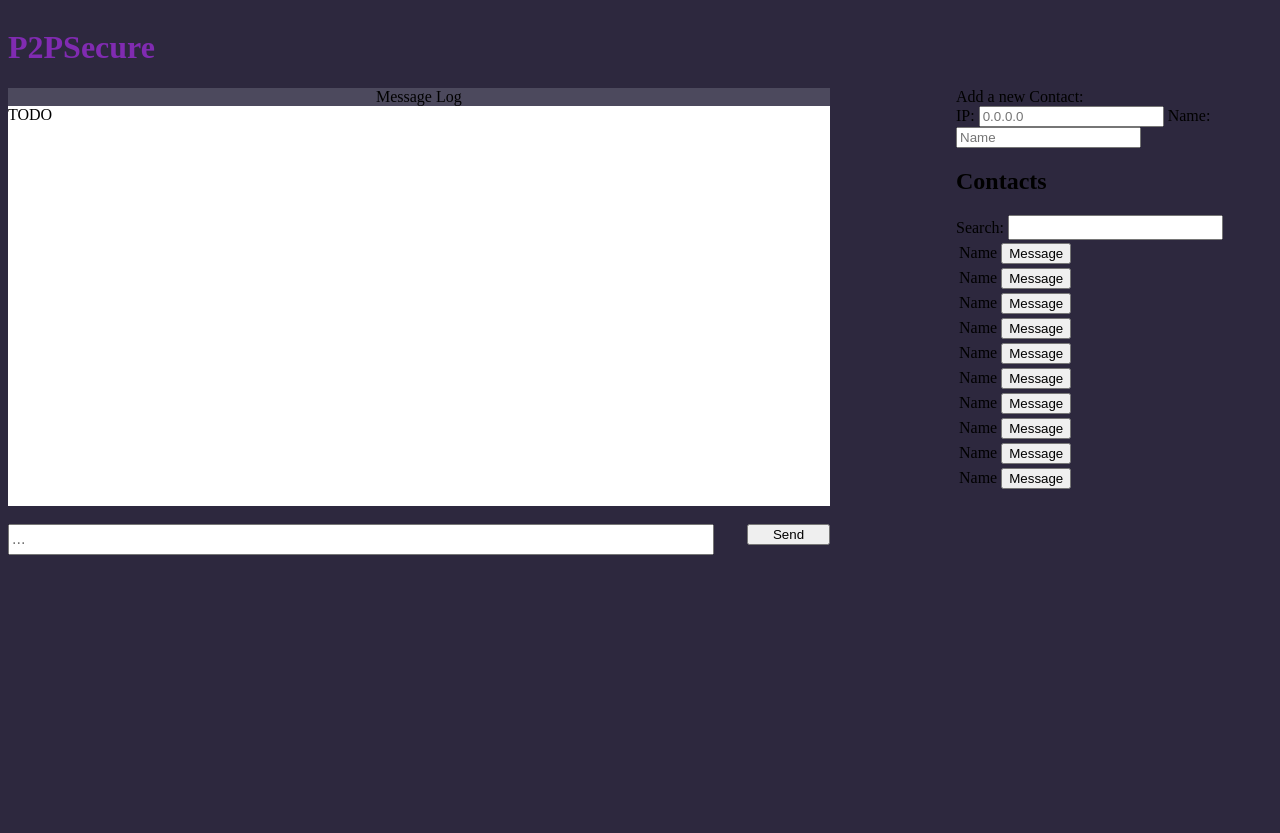
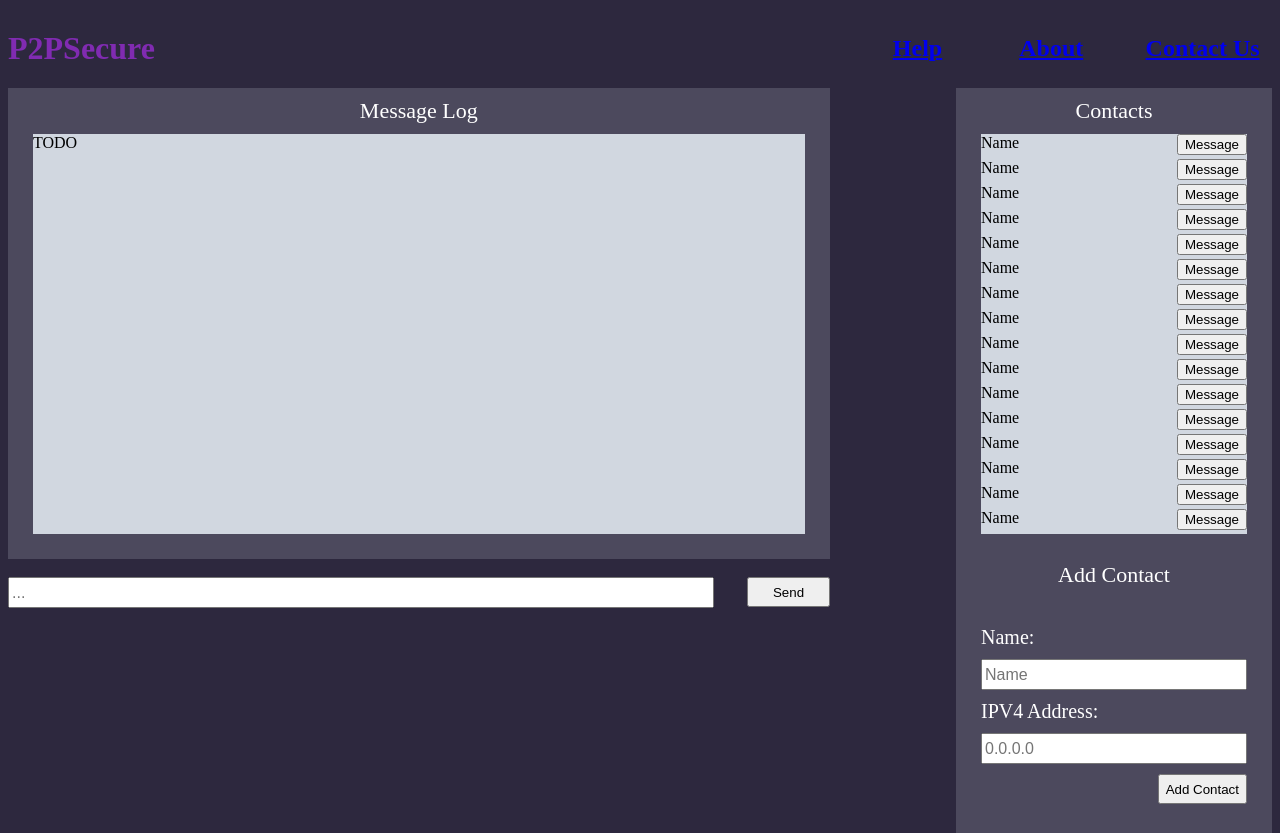
Before and after one commit to jace1427/P2P, a Flask app: page / in a window 1280 px wide. Before the commit the page ends 555 px from the top, so only its background shows below. Run offline with Flask 2, Linux system fonts and the light colour scheme; some libraries are stand-ins or nearby versions.

Commit message:
Updated UI

```diff
--- a/flask_p2p.py
+++ b/flask_p2p.py
@@ -14,7 +14,7 @@ TODO:
     Make 404 better
 """
 import flask
-from flask import request
+# from flask import request
 
 app = flask.Flask(__name__)
 app.secret_key = bytes(1)
@@ -36,9 +36,7 @@ def page_not_found(error):
 
 @app.route("/send", methods=['POST'])
 def send():
-    app.logger.debug(request.form)
-    flask.flash(u"ERROR: Please submit a distance", "error")
-    return flask.render_template('404.html'), 404
+    return
 
 
 if __name__ == '__main__':
--- a/static/css/p2p.css
+++ b/static/css/p2p.css
@@ -1,25 +1,29 @@
 .content {
     max-width: 1500px;
     margin: auto;
-    overflow: auto;
 }
 
-.title {
+.title_left {
     color: #802BB1;
+    display: flex;
+    align-items: center;
+    width: 65%;
+    float: left;
+    height: 80px;
 }
 
-.message_box {
-    background-color: #4c495d;
+.title_right {
+    color: #802BB1;
+    display: flex;
+    align-items: center;
+    width: 30%;
+    float: right;
+    height: 80px;
 }
 
-.m_l_label {
-    width: 100%;
-    text-align: center;
-}
-
-.message_log {
-    height: 400px;
-    background-color: #FFFFFF;
+.misc_right {
+    font-size: 1.5em;
+    width: 150px;
 }
 
 .left {
@@ -32,9 +36,31 @@
     float: right;
 }
 
+.message_box {
+    background-color: #4C495D;
+    padding-left: 25px;
+    padding-right: 25px;
+    padding-bottom: 25px;
+}
+
+.message_log_label {
+    width: 100%;
+    text-align: center;
+    color: #FFFFFF;
+    font-size: 22px;
+    padding-bottom: 10px;
+    padding-top: 10px;
+}
+
+.message_log {
+    height: 400px;
+    background-color: #D1D7E0;
+}
+
 .send {
     float: right;
     width: 10%;
+    height: 30px;
 }
 
 .message {
@@ -43,7 +69,65 @@
     font-size: 12pt;
 }
 
-.friend_search {
+.contact_div {
+    background-color: #4C495D;
+    height: 720px;
+    padding-left: 25px;
+    padding-right: 25px;
+    padding-bottom: 25px;
+}
+
+nav ul {
+    height: 400px;
+    overflow: hidden;
+    overflow-y: scroll;
+    background-color: #D1D7E0;
+    margin: 0;
+    padding: 0;
+}
+
+li {
     height: 25px;
+}
+
+.contact_label {
+    width: 100%;
+    text-align: center;
+    color: #FFFFFF;
+    font-size: 22px;
+    padding-bottom: 10px;
+    padding-top: 10px;
+}
+
+.message_contact {
+    float: right;
+}
+
+.add_contact_label {
+    width: 100%;
+    text-align: center;
+    color: #FFFFFF;
+    font-size: 22px;
+    padding-bottom: 10px;
+    padding-top: 10px;
+}
+
+.add_contact_form_labels {
+    float: left;
+    font-size: 20px;
+    color: #FFFFFF;
+    padding-bottom: 10px;
+    padding-top: 10px;
+}
+
+.add_contact {
+    float: right;
+    height: 30px;
+    margin-top: 10px;
+}
+
+.add_contact_fields {
+    height: 25px;
+    width: 97%;
     font-size: 12pt;
 }
--- a/templates/p2p.html
+++ b/templates/p2p.html
@@ -20,23 +20,25 @@ body {
 <body>
     <div class="content">
 
-        <div class="title">
-            <h1 data-text="Peer-2-Peer">P2PSecure</h1>
+        <div class="title_left">
+            <h1>P2PSecure</h1>
+        </div>
+        <div class="title_right">
+            <h1 class="misc_right"><a href="{{ url_for("index") }}">Help</a></h1>
+            <h1 class="misc_right"><a href="{{ url_for("index") }}">About</a></h1>
+            <h1 class="misc_right"><a href="{{ url_for("index") }}">Contact Us</a></h1>
         </div>
 
         <div class="left">
             <div class="message_box">
-                <div class="m_l_label">
+                <div class="message_log_label">
                     <label>Message Log</label>
                 </div>
-
                 <div class="message_log">
                     TODO
                 </div>
             </div>
-
             <br />
-
             <form action="/send" method="POST">
                 <input type="text" name="text" class="message" placeholder="..."/>
                 <input type="submit" class="send" value="Send" />
@@ -44,29 +46,41 @@ body {
         </div>
 
         <div class="right">
-            <form>
-                <label>Add a new Contact:</label>
+            <div class="contact_div">
+                <div class="contact_label">
+                    <label>Contacts</label>
+                </div>
+                <nav>
+                    <ul>
+                        {% for row in range(20) %}
+                            <li>
+                                Name
+                                <input class="message_contact" type="submit" name="{{row}}" value="Message" />
+                            </li>
+                        {% endfor %}
+                    </ul>
+                </nav>
                 <br />
-                <label>IP:</label>
-                <input name="IP" placeholder="0.0.0.0" />
+                <div class="add_contact_label">
+                    <label>Add Contact</label>
+                </div>
+                <br />
+                <div class="add_contact_form">
+                    <form>
+                        <div class="add_contact_form_labels">
+                            <label>Name:</label>
+                        </div>
+                        <input name="IP" class="add_contact_fields" placeholder="Name" />
+                        <div class="add_contact_form_labels">
+                            <label>IPV4 Address:</label>
+                        </div>
+                        <input name="name" class="add_contact_fields"placeholder="0.0.0.0" />
+                        <input type="submit" class="add_contact" value="Add Contact" />
+                    </form>
+                </div>
+            </div>
+        </div>
 
-                <label>Name:</label>
-                <input name="IP" placeholder="Name" />
-            </form>
-
-            <h2>Contacts</h2>
-            <label>Search:</label>
-            <input type="search" class="friend_search" name="friend_search" />
-
-            <table>
-                {% for row in range(10) %}
-                    <tr>
-                        <td>Name</td>
-                        <td><input type="submit" name="{{row}}" value="Message" /></td>
-                    </tr>
-                {% endfor %}
-            </table>
-        </div>
     </div>
 </body>
 
```
